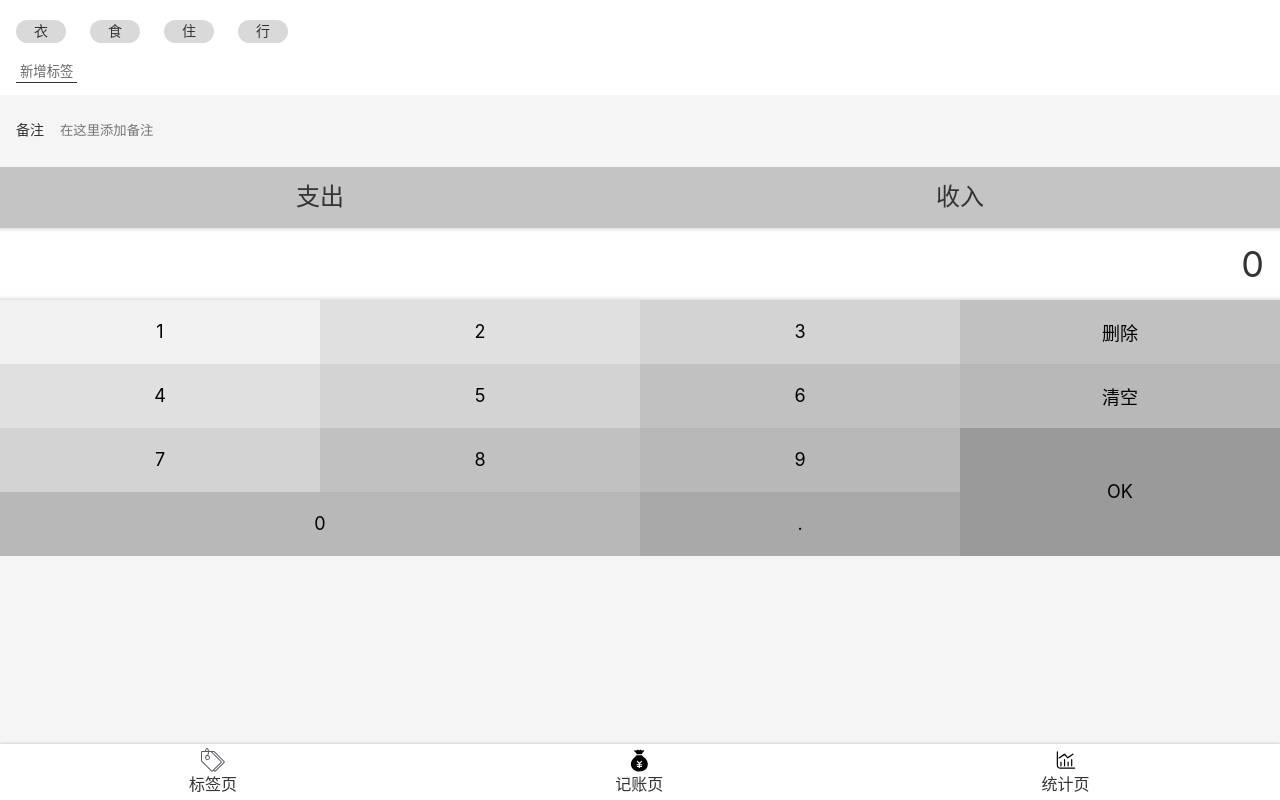
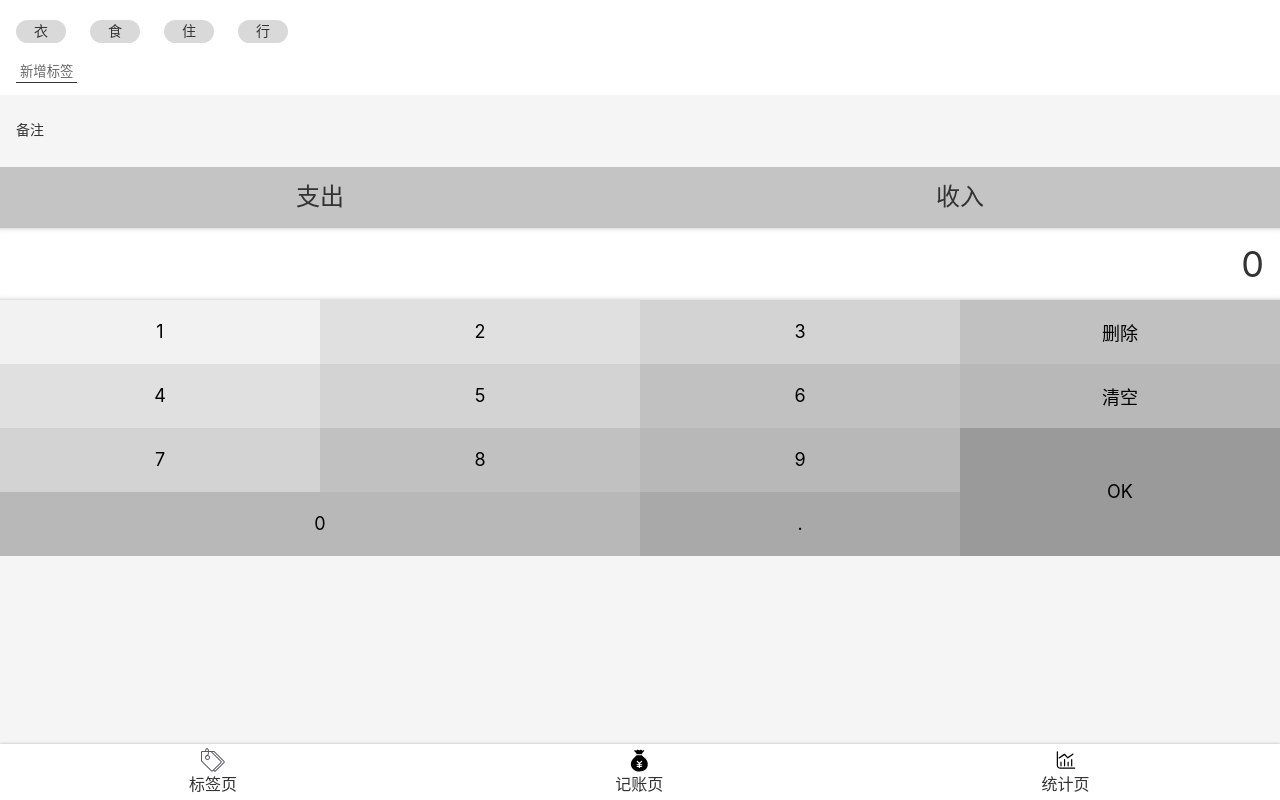
Before and after one commit to lcarus-zl/WangcaiBookKeepingSourceCode, a React app: page /money#/money in a window 1280 px wide. Built offline with nearby package versions, Linux system fonts and the light colour scheme.

Commit message:
创建单独的Button 和Input

```diff
--- /dev/null
+++ b/src/components/Button.tsx
@@ -0,0 +1,11 @@
+import styled from "styled-components"
+
+const Button = styled.button`
+  font-size: 18px;
+  border: none;
+  padding: 8px 12px;
+  background: #f60;
+  border-radius: 4px;
+  color: white;
+`
+export {Button}
--- a/src/components/Icon.tsx
+++ b/src/components/Icon.tsx
@@ -13,7 +13,7 @@ type Props = {
 const Icon = (props:Props)=>{
   return(
     <svg className='icon'>
-      <use xlinkHref={'#'+props.name} />
+      {props.name && <use xlinkHref={'#'+props.name} />}
     </svg>
   )
 }
--- /dev/null
+++ b/src/components/Input.tsx
@@ -0,0 +1,29 @@
+import React from "react";
+import styled from "styled-components";
+
+const Label = styled.label`
+    display:flex;
+    align-items: center;
+    > span { margin-right: 16px; white-space: nowrap; }
+    > input {
+      display:block;
+      width: 100%;
+      height: 72px;
+      background: none;
+      border: none;
+    }
+`
+
+type Props ={
+  label:string,
+} & React.InputHTMLAttributes<HTMLInputElement>
+const Input:React.FC<Props> = (props) =>{
+  const {label,children,...rest} = props
+  return (
+    <Label >
+      <span>{props.label}</span>
+      <input {...rest}/>
+    </Label>
+  )
+}
+export {Input}
--- a/src/components/Nav.tsx
+++ b/src/components/Nav.tsx
@@ -39,7 +39,7 @@ const Nav = ()=>{
     <NavWrapper>
           <ul>
             <li>
-              <NavLink to="/tags" activeClassName='selected'>
+              <NavLink to="/tags" exact activeClassName='selected'>
               <Icon name='tag'></Icon>
                 标签页
                 </NavLink>
--- a/src/components/Tag.tsx
+++ b/src/components/Tag.tsx
@@ -1,16 +1,44 @@
 import React from "react"
 import { useParams } from "react-router-dom"
+import styled from "styled-components"
 import { useTags } from "useTags"
+import { Button } from "./Button"
+import Icon from "./Icon"
+import Layout from "./Layout"
 
 type Params = {
   id:string
 }
+
+const Topbar = styled.header`
+  display: flex;
+  justify-content: space-between;
+  padding: 14px;
+  line-height: 20px;
+  background: white;
+  align-items: center;
+`
 const Tag:React.FC = ()=>{
   const {findTag} = useTags()
   const { id } = useParams<Params>()
   const tag = findTag(parseInt(id))
   return(
-    <div>{tag.name}</div>
+    <Layout>
+      <Topbar>
+        <Icon name="left"/>
+        <span>编辑标签</span>
+        <Icon name="right"></Icon>
+      </Topbar>
+      <div>
+      <label >
+        <span>标签名</span>
+        <input type="text" placeholder="标签名" />
+      </label>
+      </div>
+      <div>
+        <Button>删除标签</Button>
+      </div>
+    </Layout>
   )
 
 }
--- a/src/views/Money.tsx
+++ b/src/views/Money.tsx
@@ -28,6 +28,7 @@ function Money() {
   }
   return (
     <MyLayout>
+      {selected.note}
       <TagsSection value={selected.tagIds} onChange={ tagIds => onChange({tagIds})}/>
       <NoteSection value={selected.note} onChange={ note => onChange({note})}/>
       <CategorySection value={selected.category} onChange={ category  => onChange({category})}/>
--- a/src/views/Money/NoteSection.tsx
+++ b/src/views/Money/NoteSection.tsx
@@ -1,22 +1,11 @@
 import styled from "styled-components";
-import React, { useRef} from "react";
+import React, { ChangeEventHandler, useRef} from "react";
+import { Input } from "components/Input";
 
 const Wrapper = styled.section`
   background: #f5f5f5;
   padding: 0 16px;
   font-size: 14px;
-  > label {
-    display:flex;
-    align-items: center;
-    > span { margin-right: 16px; white-space: nowrap; }
-    > input {
-      display:block;
-      width: 100%;
-      height: 72px;
-      background: none;
-      border: none;
-    }
-  }
 `
 type Props ={
   value:string,
@@ -24,21 +13,19 @@ type Props ={
 }
 const NoteSection:React.FC<Props> = (props)=>{
   const note = props.value;
-  const refInput = useRef<HTMLInputElement>(null)
-  const onBlur =()=>{
-    if(refInput.current !== null){
-      props.onChange(refInput.current.value);
-    }
+  const onChange:ChangeEventHandler<HTMLInputElement> =(e)=>{
+      props.onChange(e.target.value);
   }
   return (
     <Wrapper>
-      <label >
-        <span>备注</span>
+      <Input label="备注"  type="text" value={note}
+      onChange={onChange} >
+        {/* <span>备注</span>
         <input type="text" placeholder="在这里添加备注"
         ref={refInput}
         defaultValue={note}
-        onBlur={onBlur}/>
-      </label>
+        onChange={onChange}/> */}
+        </Input>
     </Wrapper>
   )
 }
--- a/src/views/Tags.tsx
+++ b/src/views/Tags.tsx
@@ -4,6 +4,7 @@ import Layout from "components/Layout";
 import styled from "styled-components";
 import { useTags } from "useTags";
 import { Link } from "react-router-dom";
+import { Button } from "components/Button";
 
 const TagList = styled.ol`
   font-size: 16px;
@@ -21,14 +22,7 @@ const TagList = styled.ol`
   }
 `
 
-const Button = styled.button`
-  font-size: 18px;
-  border: none;
-  padding: 8px 12px;
-  background: #f60;
-  border-radius: 4px;
-  color: white;
-`
+
 const Center = styled.div`
   display:flex;
   flex-direction: column;
```
Also changed, not shown: src/icons/left.svg (renamed from src/icons/left .svg).
